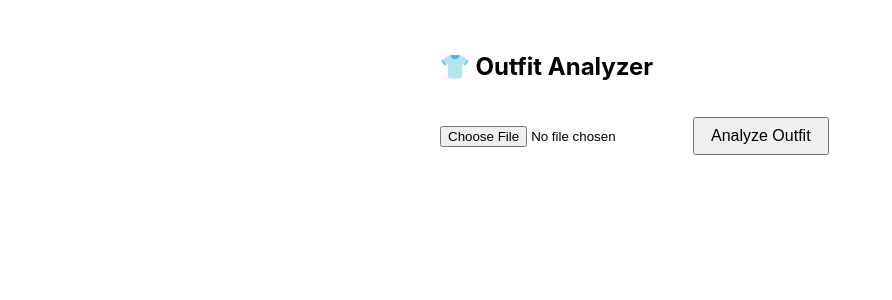
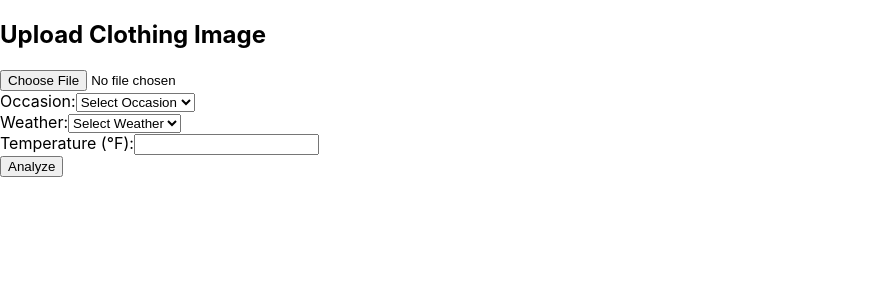
Before and after one commit to RounakAmre/outfit-gen, a React (Create React App) app: page / in a window 1280 px wide. Shown: the top 300 px of the page, without its empty margins (0-892 px from the left). Built offline with nearby package versions, Linux system fonts and the light colour scheme.

Commit message:
Update UI for preset/context input and backend analysis

```diff
--- a/src/components/ImageUpload.jsx
+++ b/src/components/ImageUpload.jsx
@@ -1,101 +1,83 @@
-import React, { useState, useEffect } from "react";
+import React, { useState } from "react";
 
 function ImageUpload() {
   const [image, setImage] = useState(null);
   const [result, setResult] = useState(null);
   const [loading, setLoading] = useState(false);
-  const [isMobile, setIsMobile] = useState(false);
 
-  useEffect(() => {
-    const mobile = /Mobi|Android|iPhone|iPad/i.test(navigator.userAgent);
-    setIsMobile(mobile);
-  }, []);
+  const [occasion, setOccasion] = useState("");
+  const [weather, setWeather] = useState("");
+  const [temperature, setTemperature] = useState("");
 
-  const handleFileChange = (e) => {
-    const file = e.target.files[0];
-    if (file) {
-      setImage(file);
-      setResult(null); // Clear previous result
-    }
+  const handleImageChange = (e) => {
+    setImage(e.target.files[0]);
   };
 
-  const handleUpload = async () => {
-    if (!image) return;
+  const handleAnalyze = async () => {
+    if (!image || !occasion || !weather || !temperature) {
+      alert("Please select image and fill all fields.");
+      return;
+    }
+
     setLoading(true);
     const formData = new FormData();
     formData.append("image", image);
+    formData.append("occasion", occasion);
+    formData.append("weather", weather);
+    formData.append("temperature", temperature);
 
-    try {
-      const res = await fetch("https://outfitter-backend-n1hd.onrender.com/api/analyze", {
+    const response = await fetch("http://localhost:8000/api/analyze", {
       method: "POST",
       body: formData,
     });
-      const data = await res.json();
+
+    const data = await response.json();
     setResult(data);
-    } catch (error) {
-      setResult({ error: "Failed to connect to the backend." });
-    } finally {
     setLoading(false);
-    }
   };
 
   return (
-    <div style={{ padding: "2rem", maxWidth: "400px", margin: "auto" }}>
-      <h2>👕 Outfit Analyzer</h2>
+    <div>
+      <h2>Upload Clothing Image</h2>
+      <input type="file" onChange={handleImageChange} />
+      <div>
+        <label>Occasion:</label>
+        <select onChange={(e) => setOccasion(e.target.value)} defaultValue="">
+          <option value="" disabled>Select Occasion</option>
+          <option value="date">Date</option>
+          <option value="workout">Workout</option>
+          <option value="casual stroll">Casual Stroll</option>
+          <option value="vacation">Vacation</option>
+          <option value="formal">Formal</option>
+        </select>
+      </div>
+      <div>
+        <label>Weather:</label>
+        <select onChange={(e) => setWeather(e.target.value)} defaultValue="">
+          <option value="" disabled>Select Weather</option>
+          <option value="sunny">Sunny</option>
+          <option value="cloudy">Cloudy</option>
+          <option value="rainy">Rainy</option>
+          <option value="snowy">Snowy</option>
+        </select>
+      </div>
+      <div>
+        <label>Temperature (°F):</label>
+        <input type="number" onChange={(e) => setTemperature(e.target.value)} />
+      </div>
+      <button onClick={handleAnalyze}>Analyze</button>
 
-      {isMobile ? (
-        <input
-          type="file"
-          accept="image/*"
-          capture="environment"
-          onChange={handleFileChange}
-        />
-      ) : (
-        <input
-          type="file"
-          accept="image/*"
-          onChange={handleFileChange}
-        />
-      )}
-
-      {image && (
-        <div style={{ marginTop: "1rem" }}>
-          <img
-            src={URL.createObjectURL(image)}
-            alt="preview"
-            style={{ width: "100%", borderRadius: "8px" }}
-          />
-        </div>
-      )}
-
-      <button
-        onClick={handleUpload}
-        style={{
-          marginTop: "1rem",
-          padding: "0.5rem 1rem",
-          fontSize: "16px",
-          cursor: "pointer",
-        }}
-      >
-        {loading ? "Analyzing..." : "Analyze Outfit"}
-      </button>
-
+      {loading && <p>Analyzing...</p>}
       {result && (
-        <div style={{ marginTop: "1rem" }}>
-          {result.error ? (
-            <p style={{ color: "red" }}>{result.error}</p>
-          ) : (
         <div>
+          <h3>Results</h3>
           <p><strong>Detected:</strong> {result.article}</p>
           <p><strong>Color:</strong> {result.color}</p>
-              <p><strong>Suggestions:</strong></p>
           <ul>
-                {result.suggestions.map((s, i) => (
+            {result.suggestions && result.suggestions.map((s, i) => (
               <li key={i}>{s}</li>
             ))}
           </ul>
-            </div>
-          )}
         </div>
       )}
     </div>
```
Also changed, not shown: 1 other file (tests, documents, lock files or other folders). Lines whose indentation alone changed are shown as unchanged.
